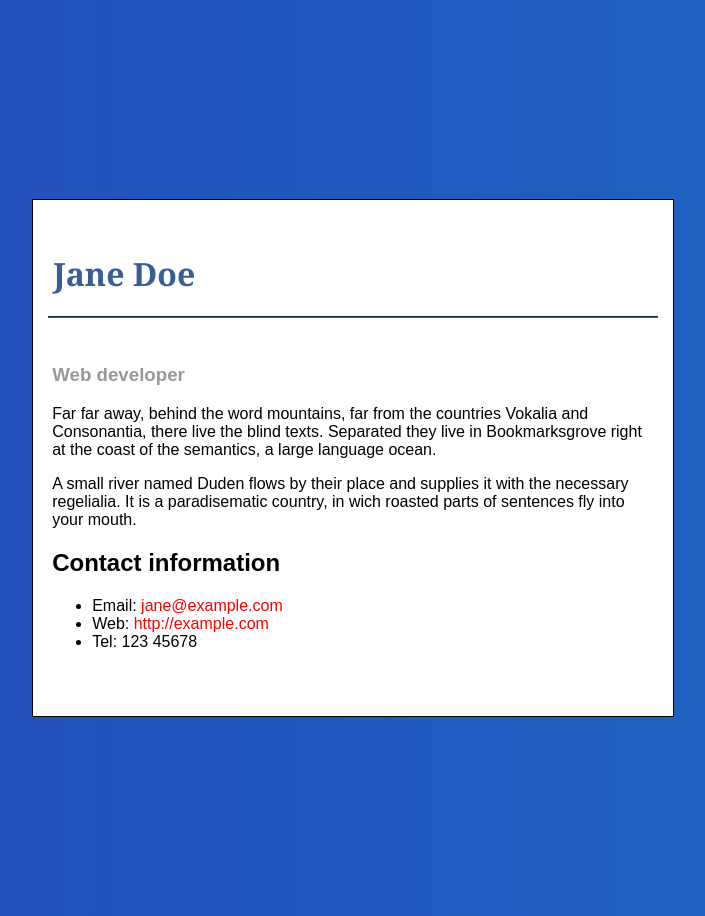
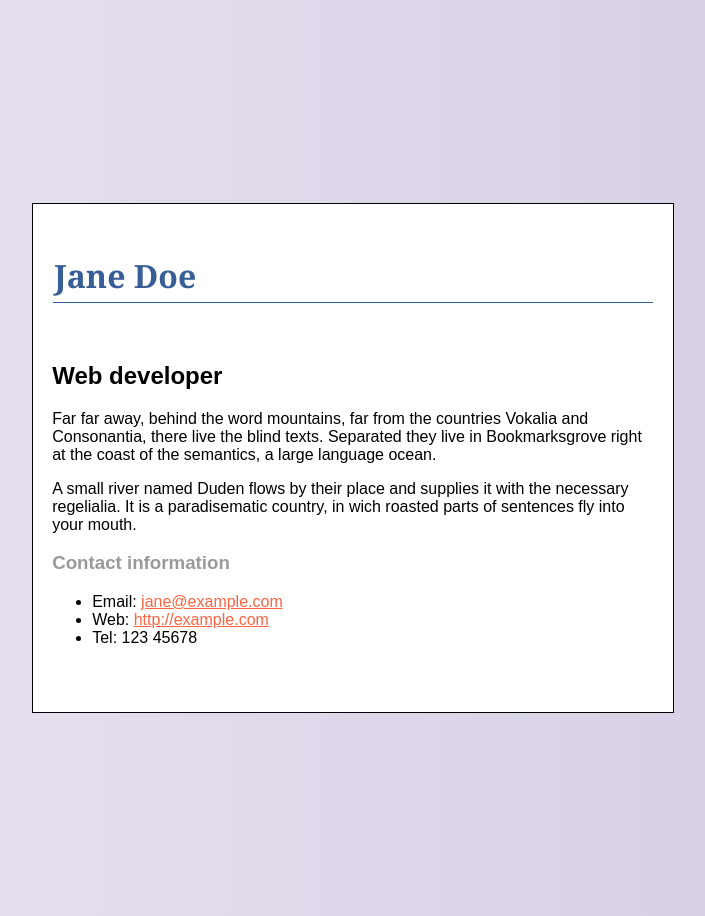
Before and after one commit to 2022-SEMII-DESIV-G2/hernandez-ambar, a plain HTML site: page lab6/index.html in a window 1280 px wide. Shown: the whole page, without its empty margins (287-992 px from the left). Drawn offline with Linux system fonts and the light colour scheme.

Commit message:
Lab6 (#16)
* First commit

* Revert "First commit"

This reverts commit e1ee2a6eaa2b37f5472c2c23b9a095a0ddc395b4.

* First commit

* agregue fuentes

* subiendo README

* mejoras css

```diff
--- a/lab6/index.html
+++ b/lab6/index.html
@@ -11,10 +11,10 @@
     <div class="wireframe">
         <div class="head">
             <h1>Jane Doe</h1>
-            <hr id="barra">
         </div>
+
         <div class="body">
-            <h3>Web developer</h3>
+            <h2>Web developer</h2>
              <p>
                 Far far away, behind the word mountains, far from the countries Vokalia and
                 Consonantia, there live the blind texts. Separated they live in
@@ -25,13 +25,11 @@
                 regelialia. It is a paradisematic country, in wich roasted parts of
                 sentences fly into your mouth.
             </p>
-            <p>
-                <h2>Contact information</h2>
-            </p>
+            <h3>Contact information</h3>
             <div class="list">
                 <ul>
-                    <li>Email: <span>jane@example.com</span></li>
-                    <li>Web: <span>http://example.com</span></li>
+                    <li>Email: <a class='link' href="#">jane@example.com</a></li>
+                    <li>Web: <a class='link' href="#">http://example.com</a></li>
                     <li>Tel: 123 45678</li>
                 </ul>
 
--- a/lab6/style.css
+++ b/lab6/style.css
@@ -1,8 +1,12 @@
 body {
-    background: #1488CC;
-    background: linear-gradient(to right, #2B32B2, #1488CC);
-    background-size: 300%;
-    animation: fanimado 3s infinite;
+
+    background-image: linear-gradient(to right,
+     #E9E4F0 0,
+         #D3CCE3 25%,
+            #cfc4e9 75%,
+                 #d1c5ed 80%);
+    background-size: 400%;
+    animation: fanimado 5s infinite;
     height: 900px;
     display: flex;
     justify-content: center;
@@ -22,24 +26,26 @@ body {
 h1{
    font-family: Georgia;
    color: #375e97;
-   position: relative;
-   left: 20px;
-}
-#barra{
-    border-color:#375e97;
-    width: 95%;
+   border-bottom: 1px solid #375e97;
+   padding: 0 1px 5px;
+   margin:20px;
 }
 .body{
     font-family: Arial;
+
     padding: 3%;
 }
 h3{
     font-family: Arial;
     color: #999999;
 }
-span{
-    color:red;
+.link{
+    color:#fb6542;
 }
+.link:active{
+    color:#ded00ce9;
+}
+
 @keyframes fanimado{
     0%{
       background-position: 0% 50%;
```
Also changed, not shown: 1 other file.
